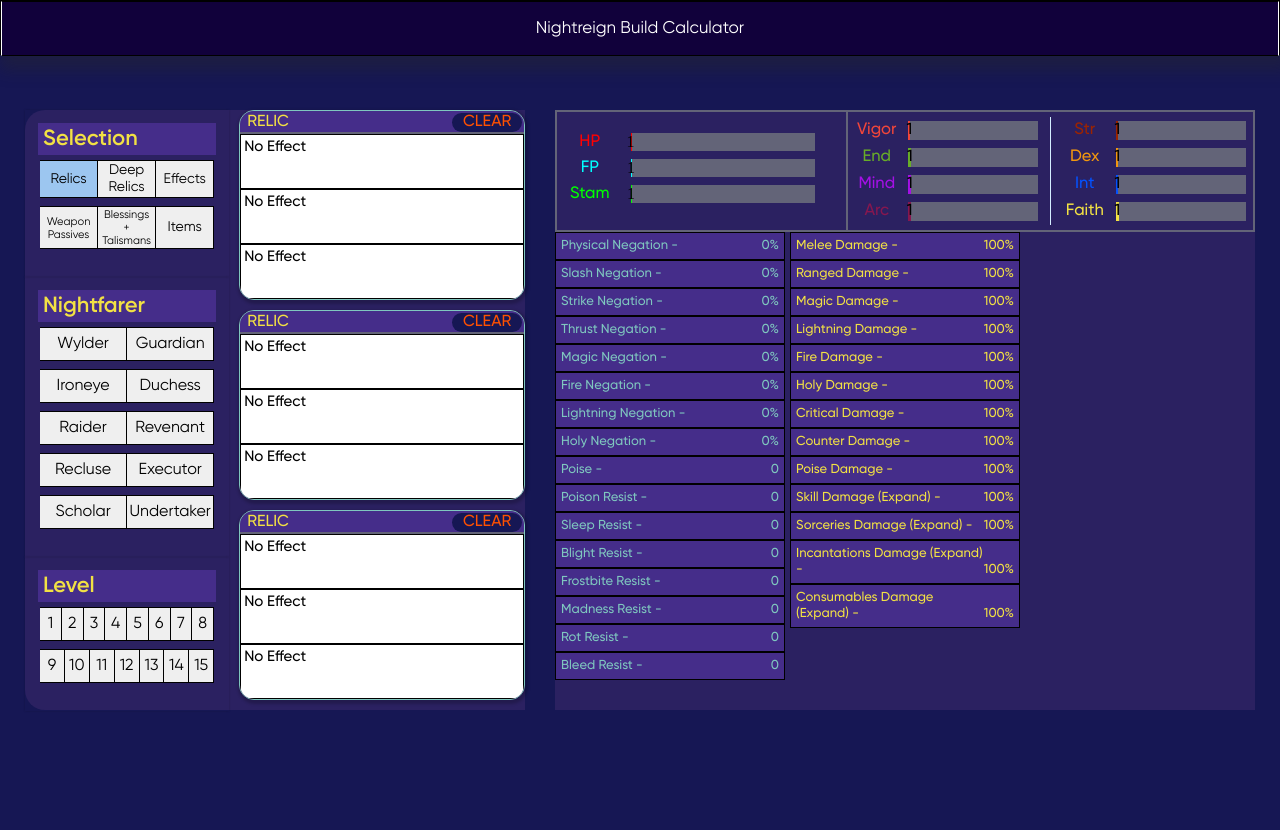
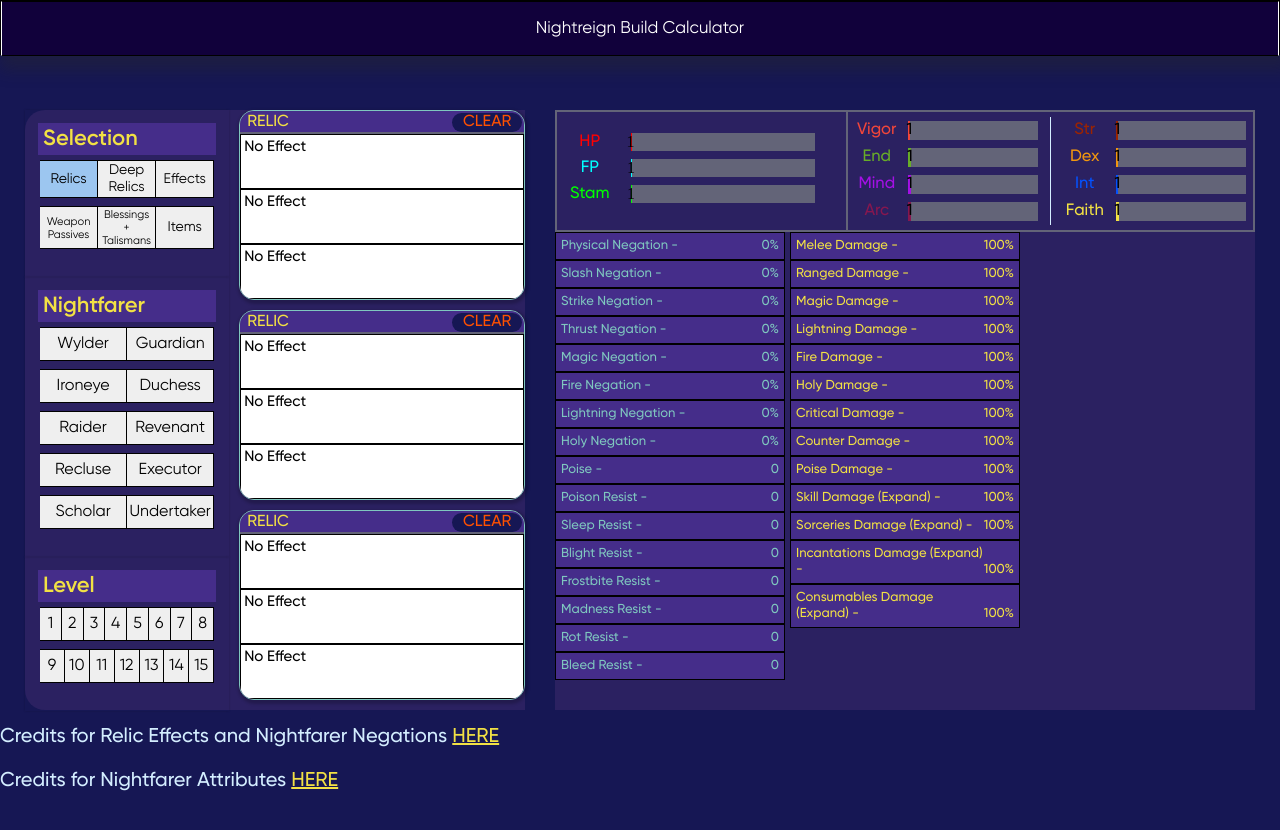
Before and after one commit to NLanese/the-codex, a Next.js app: page /showcases/projects/nightreign in a window 1280 px wide. Shown: the top 830 px of the page. Built offline with nearby package versions, Linux system fonts and the light colour scheme.

Commit message:
accrediation to nightreign stats

```diff
--- a/constants/projects/nightreign/relics/statRelics.js
+++ b/constants/projects/nightreign/relics/statRelics.js
@@ -236,7 +236,7 @@ const statRelics = [
     {
         title: "Increased Max HP",
         desc: "Increase Vigor by 5 or HP by 100",
-        stacks: {self: false, selfType: true},
+        stacks: {self: true, selfType: true},
         selfType: "stat",
         effect: {
             vigor: 5
@@ -245,7 +245,7 @@ const statRelics = [
     {
         title: "Increased Max FP",
         desc: "Increase Mind by 5 or FP by 25",
-        stacks: {self: false, selfType: true},
+        stacks: {self: true, selfType: true},
         selfType: "stat",
         effect: {
             mind: 5
--- a/pages/showcases/projects/nightreign.js
+++ b/pages/showcases/projects/nightreign.js
@@ -236,11 +236,20 @@ function renderSelections(){
     if (selectionState === "Relics"){
         return renderRelics()
     }
-    else if (selectionState === "Deep Relics"){
-        return renderRelics()
-    }
+    // else if (selectionState === "Deep Relics"){
+    //     return renderRelics()
+    // }
     else if (selectionState === "Effects"){
         return renderEffectToggles()
+    }
+    else{
+        return(
+            <div style={{flex: 7}}>
+                <p style={{...Styles.Fonts.basicX, color: silverLining}}>
+                    Nothing here yet. Please check in again for updates!
+                </p>
+            </div>
+        )
     }
 }
 
@@ -392,6 +401,9 @@ function renderEffectToggles(){
     if (!keysOfEffects || keysOfEffects.length < 1){
         return(
             <div style={{flex: 7}}>
+                <p style={{...Styles.Fonts.basicX, color: silverLining}}>
+                    All Relic Effects are always active. No Effects to toggle.
+                </p>
             </div>
         )
     }
@@ -865,6 +877,33 @@ function renderRelicModal(){
             />
         </ReactModal>
     )
+}
+
+function renderCredits(pos){
+    if (!isMobile && pos === "bottom"){
+        return(
+            <div style={{alignSelf: 'flex-end', marginTop: 90, flex: 1}}>
+                <p style={{...Styles.Fonts.basicX, color: silverLining}}>
+                    Credits for Relic Effects and Nightfarer Negations <a style={{color: graceGiven}} href="https://docs.google.com/spreadsheets/d/1meXOw4jR1hh7YXVMeijWwSDIXnCw6Tk4hTZPq2qvyK4/edit?gid=1078794188#gid=1078794188">HERE</a>
+                </p>
+                <p style={{...Styles.Fonts.basicX, color: silverLining}}>
+                    Credits for Nightfarer Attributes <a style={{color: graceGiven}} href="https://eldenringnightreign.wiki.fextralife.com/Nightfarers+(Classes)">HERE</a>
+                </p>
+            </div>
+        )
+    }
+    else if (isMobile && pos === "top"){
+        return(
+            <div style={{alignSelf: 'flex-end', marginTop: 0, flex: 1}}>
+                <p style={{...Styles.Fonts.basicX, color: silverLining}}>
+                    Credits for Relic Effects and Nightfarer Negations <a style={{color: graceGiven}} href="https://docs.google.com/spreadsheets/d/1meXOw4jR1hh7YXVMeijWwSDIXnCw6Tk4hTZPq2qvyK4/edit?gid=1078794188#gid=1078794188">HERE</a>
+                </p>
+                <p style={{...Styles.Fonts.basicX, color: silverLining}}>
+                    Credits for Nightfarer Attributes <a style={{color: graceGiven}} href="https://eldenringnightreign.wiki.fextralife.com/Nightfarers+(Classes)">HERE</a>
+                </p>
+            </div>
+        )
+    }
 }
 
 ///////////////
@@ -1463,9 +1502,13 @@ function closeModal(){
 // Main Return //
 /////////////////
 return(
-    <div style={{paddingTop: 20, backgroundColor: depthColor,  minHeight: '100vh', boxSizing: 'border-box', width: '100%', flex: 1}}>
-        {renderRelicModal()}
-        {renderSelectionsContainer(relics_effect_toggles)}
+    <div style={{paddingTop: 20, backgroundColor: depthColor,  minHeight: '100vh', boxSizing: 'border-box', width: '100%', flex: 1, justifyContent: 'space-between'}}>
+        {renderCredits("top")}
+        <div style={{flex: 11}}>
+            {renderRelicModal()}
+            {renderSelectionsContainer(relics_effect_toggles)}
+        </div>
+        {renderCredits("bottom")}
     </div>
 )
 }
```
